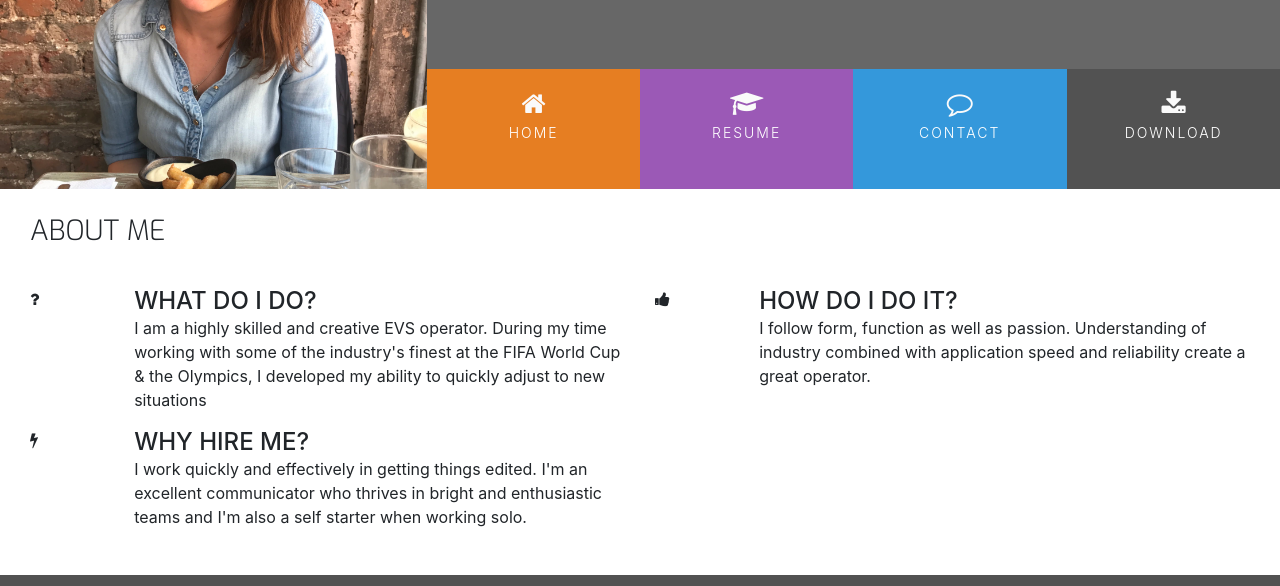
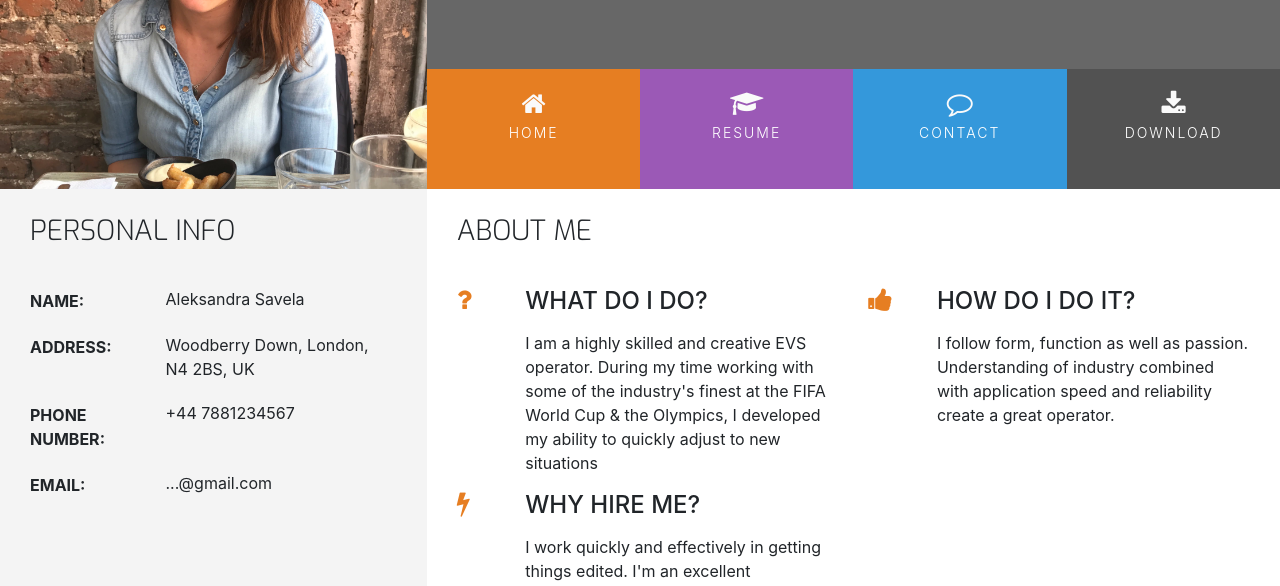
Before and after one commit to sneachda/mini-cv, a plain HTML site: page index.html in a window 1280 px wide. Shown: the part 180-766 px from the top of the page. Drawn offline with nearby package versions, Linux system fonts and the light colour scheme.

Commit message:
finished index page with adding personal info and updated CSS with personal info elements

```diff
--- a/assets/css/style.css
+++ b/assets/css/style.css
@@ -8,6 +8,10 @@
 
 .bg-color-three-reasons {
     background-color: #ffffff;
+}
+
+.bg-color-personal-info {
+    background-color: #f4f4f4;
 }
 
 .ui-menu-color-home {
@@ -211,3 +215,49 @@ footer {
 #footer-details {
     padding: 20px;
 }
+
+/* --------------------------------------Three Reasons */
+
+.three-reasons-icon {
+    font-size: 26px;
+    color: #e67e22;
+}
+
+.three-reasons-heading {
+    margin-bottom: 15px;
+}
+
+/* --------------------------------------Personal Info */
+
+.personal-info-item {
+    margin-bottom: 20px;
+    display: block;
+    clear: both;
+}
+
+.personal-info-item .key,
+.personal-info-item .value {
+    padding-right: 8px;
+    display: inline-block;
+}
+
+.personal-info-item .key p,
+.personal-info-item .value p {
+    margin: 0;
+}
+
+.personal-info-item .key {
+    width: 30%;
+    margin-right: 21px;
+    padding-top: 2px;
+    vertical-align: top;
+}
+
+.personal-info-item .key p {
+    font-weight: 700;
+}
+
+.personal-info-item .value {
+    position: relative;
+    width: 60%;
+}
--- a/index.html
+++ b/index.html
@@ -46,7 +46,64 @@
         </div>
     </header>
     <section class="container-fluid">
-        <div class="row row-table">
+        <div class="row">
+            <div class="col-md-4 bg-color-personal-info section-column">
+                <div class="row">
+                    <div class="col-12">
+                        <h3 class="section-heading uppercase">
+                            Personal Info
+                        </h3>
+                    </div>
+                </div>
+                <div class="personal-info-item">
+                    <div class="key">
+                        <p class="uppercase">
+                            Name:
+                        </p>
+                    </div>
+                    <div class="value">
+                        <p>
+                            Aleksandra Savela
+                        </p>
+                    </div>
+                </div>
+                <div class="personal-info-item">
+                    <div class="key">
+                        <p class="uppercase">
+                            Address:
+                        </p>
+                    </div>
+                    <div class="value">
+                        <p>
+                            Woodberry Down, London, N4 2BS, UK
+                        </p>
+                    </div>
+                </div>
+                <div class="personal-info-item">
+                    <div class="key">
+                        <p class="uppercase">
+                            Phone Number:
+                        </p>
+                    </div>
+                    <div class="value">
+                        <p>
+                            +44 7881234567
+                        </p>
+                    </div>
+                </div>
+                <div class="personal-info-item">
+                    <div class="key">
+                        <p class="uppercase">
+                            Email:
+                        </p>
+                    </div>
+                    <div class="value">
+                        <p>
+                            ...@gmail.com
+                        </p>
+                    </div>
+                </div>
+            </div>
             <div class="col-md-8 bg-color-three-reasons section-column">
                 <div class="row">
                     <div class="col">
```
